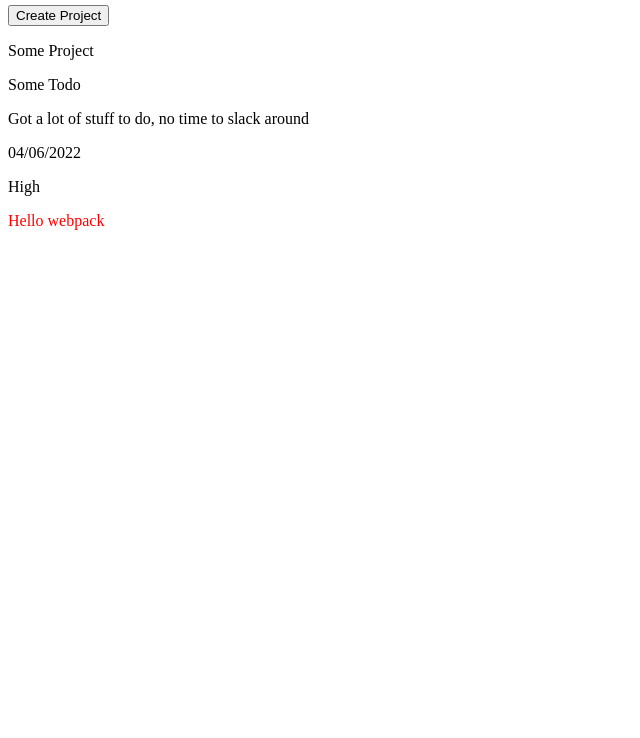
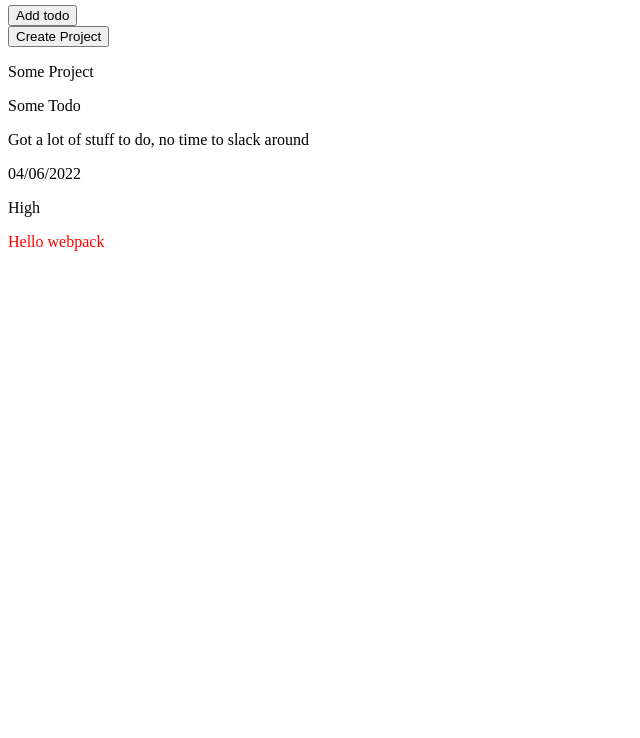
Before and after one commit to BATMANGOO/todo-list, a plain HTML site: page index.html in a window 1280 px wide. Shown: the part 62-800 px from the top of the page, without its empty margins (0-640 px from the left). Drawn offline with nearby package versions, Linux system fonts and the light colour scheme.

```diff
--- a/index.html
+++ b/index.html
@@ -9,6 +9,7 @@
     <div id="app">
       <nav class="nav-bar">
         <h1 class="nav-title">Check It</h1>
+        <button class="add-todo">Add todo</button>
       </nav>
       <div class="projects-bar">
         <button class="add-project">Create Project</button>
```
